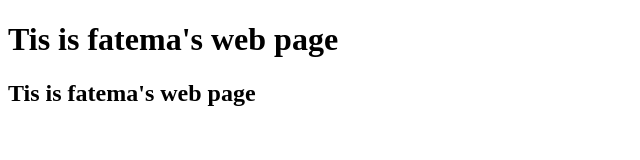
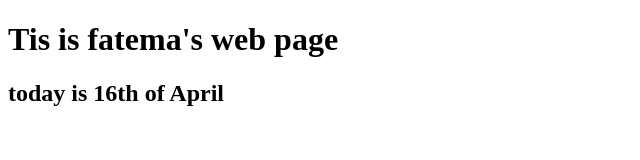
Before and after one commit to fatemaalalaiwi/My-Project, a plain HTML site: page index.html in a window 1280 px wide. Shown: the whole page, without its empty margins (0-640 px from the left). Drawn offline with Linux system fonts and the light colour scheme.

Commit message:
index.html

```diff
--- a/index.html
+++ b/index.html
@@ -7,6 +7,6 @@
 </head>
 <body>
     <h1>Tis is fatema's web page</h1>
-    <h2>Tis is fatema's web page</h2>
+    <h2>today is 16th of April</h2>
 </body>
 </html>
```
